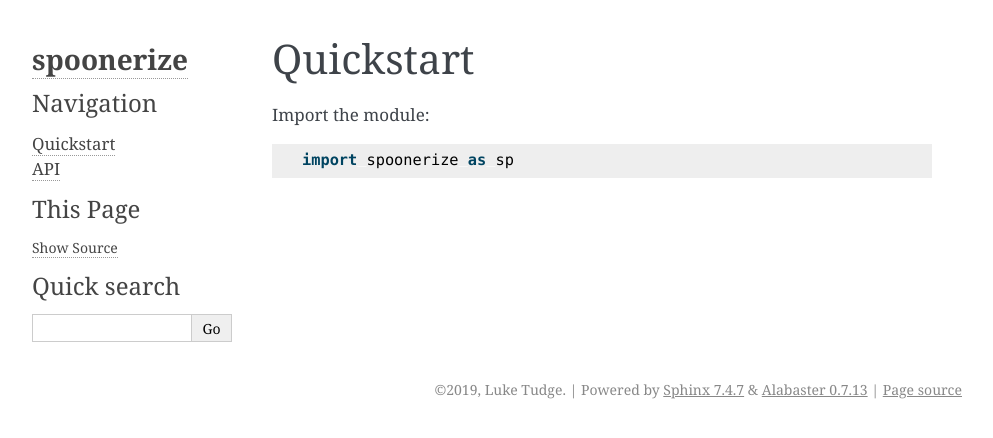
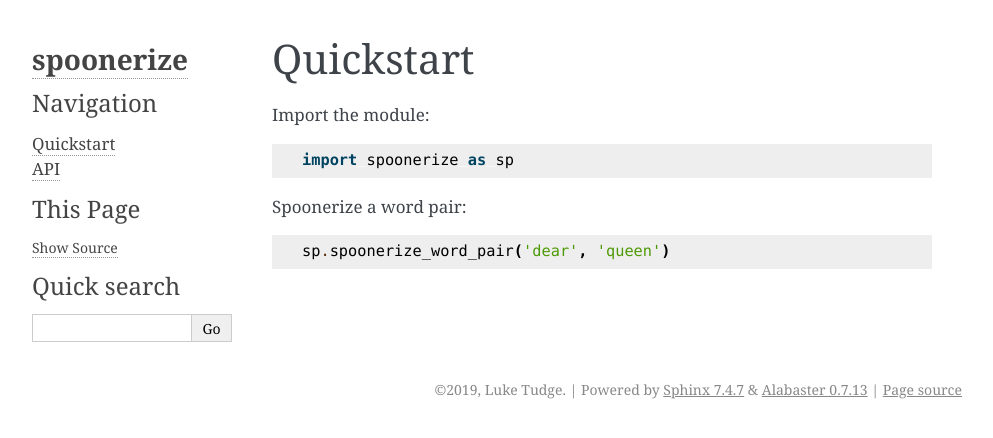
Before and after one commit to luketudge/spoonerize, a Sphinx documentation site: the page built from docs/quickstart.rst, in a window 1280 px wide. Shown: the top 438 px of the page, without its empty margins (148-1141 px from the left). Built offline with Sphinx 7.4.7, drawn with Linux system fonts in a browser that asks for light colours.

Commit message:
quickstart documentation

```diff
--- a/docs/quickstart.rst
+++ b/docs/quickstart.rst
@@ -6,3 +6,7 @@
 Import the module::
 
     import spoonerize as sp
+
+Spoonerize a word pair::
+
+    sp.spoonerize_word_pair('dear', 'queen')
```
